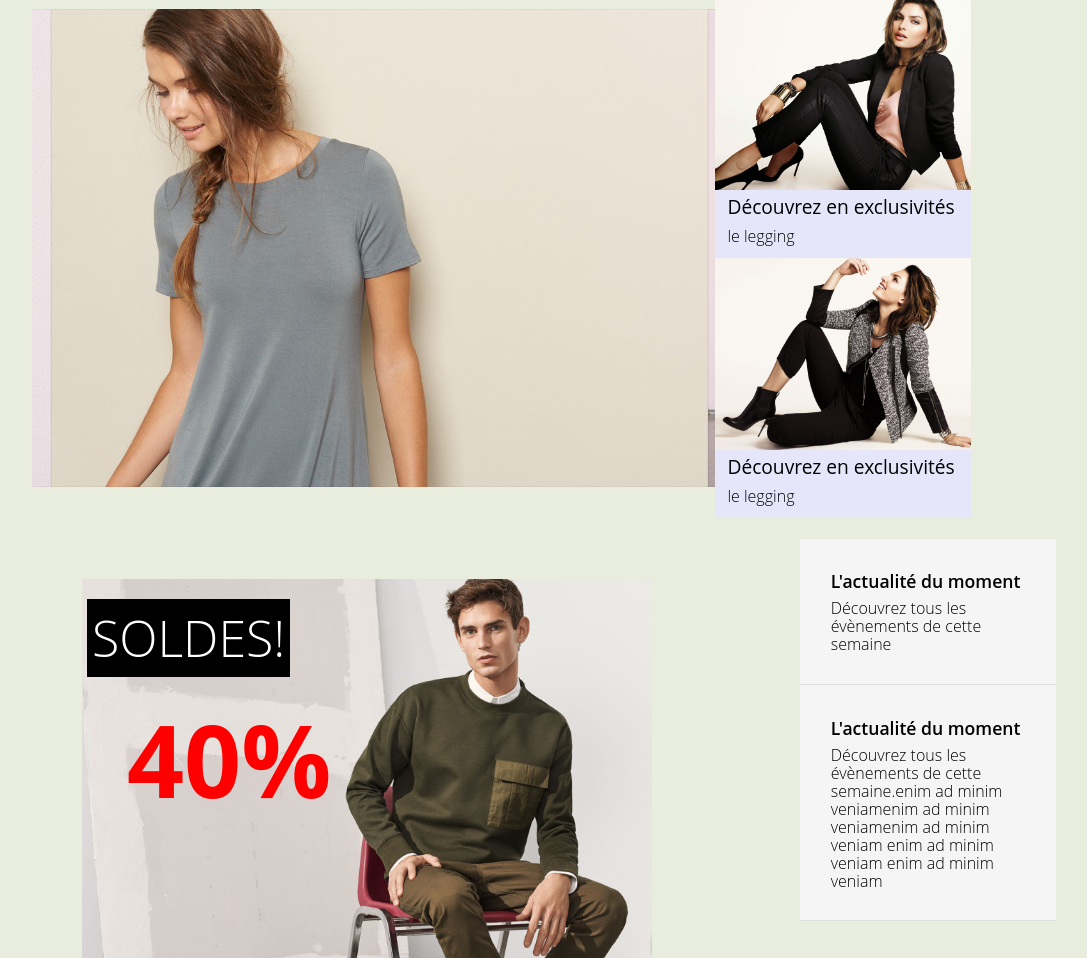
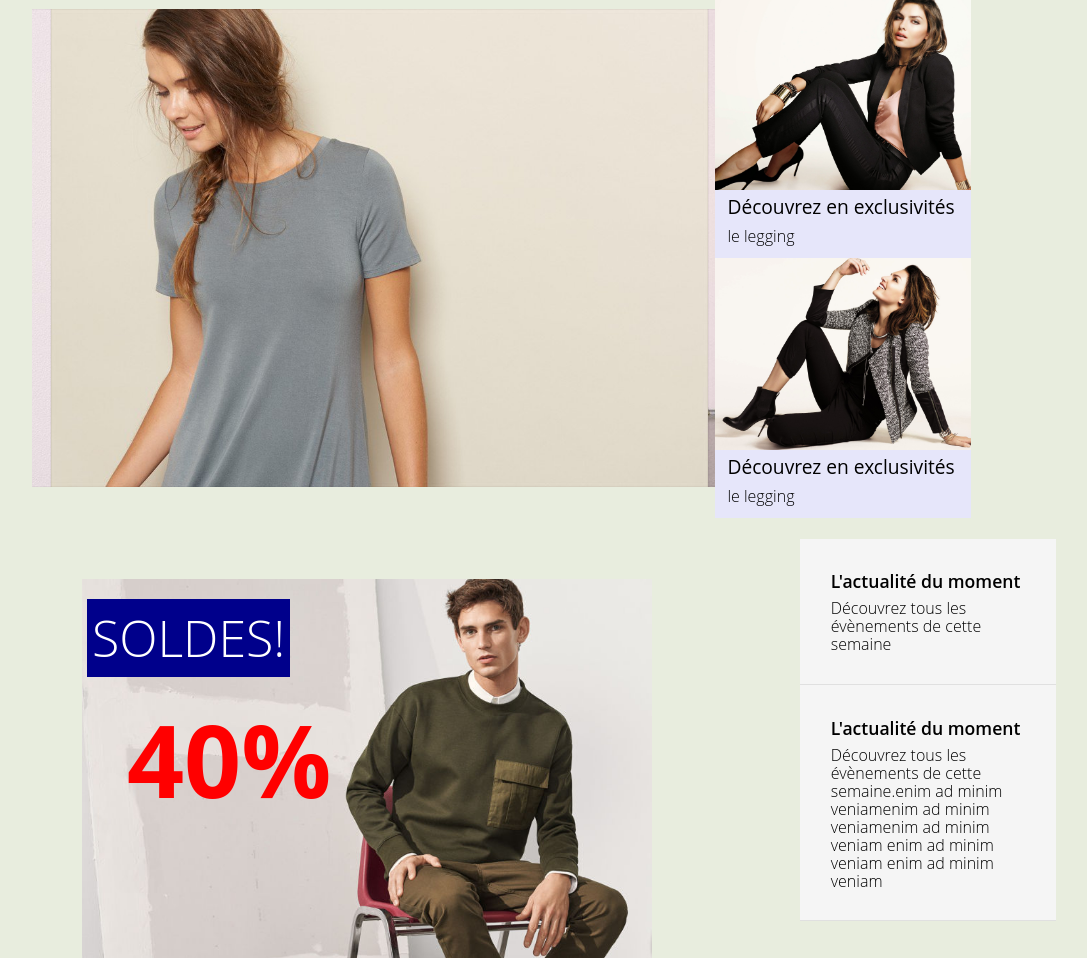
Before and after one commit to myetf/ismahen_yassine, a PHP site: page / in a window 1280 px wide. Shown: the part 159-1117 px from the top of the page, without its empty margins (96-1183 px from the left). Run offline with PHP 8.4, Linux system fonts and the light colour scheme; some libraries are stand-ins or nearby versions.

Commit message:
css stuff

```diff
--- a/style/main.css
+++ b/style/main.css
@@ -171,7 +171,7 @@ img[alt=loupe]{
 
 #fig1 h1{
     position:absolute;
-    background-color:#000;
+    background-color:darkblue;
     font-size:50px;
     padding:5px;
     margin:0;
```
